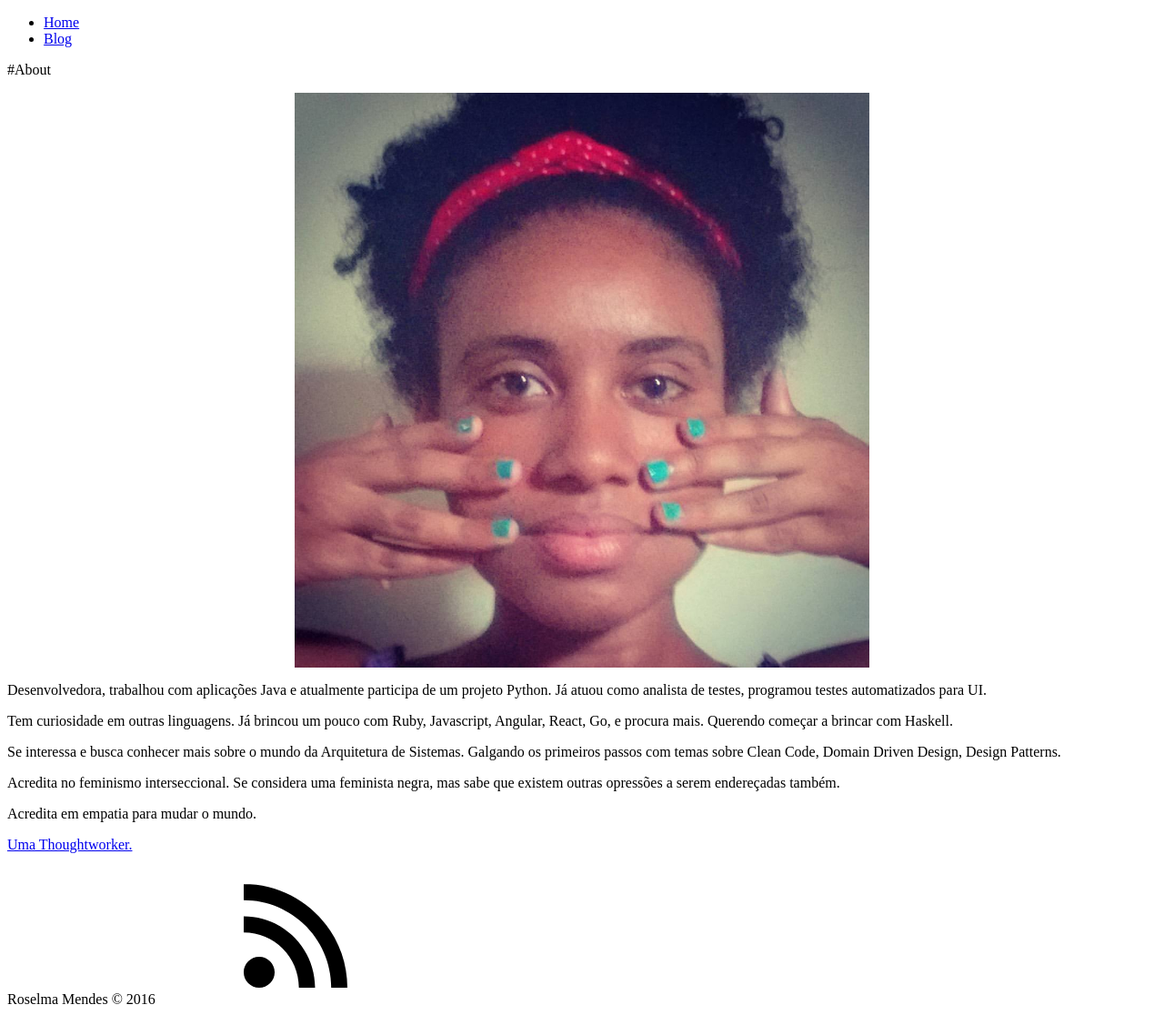
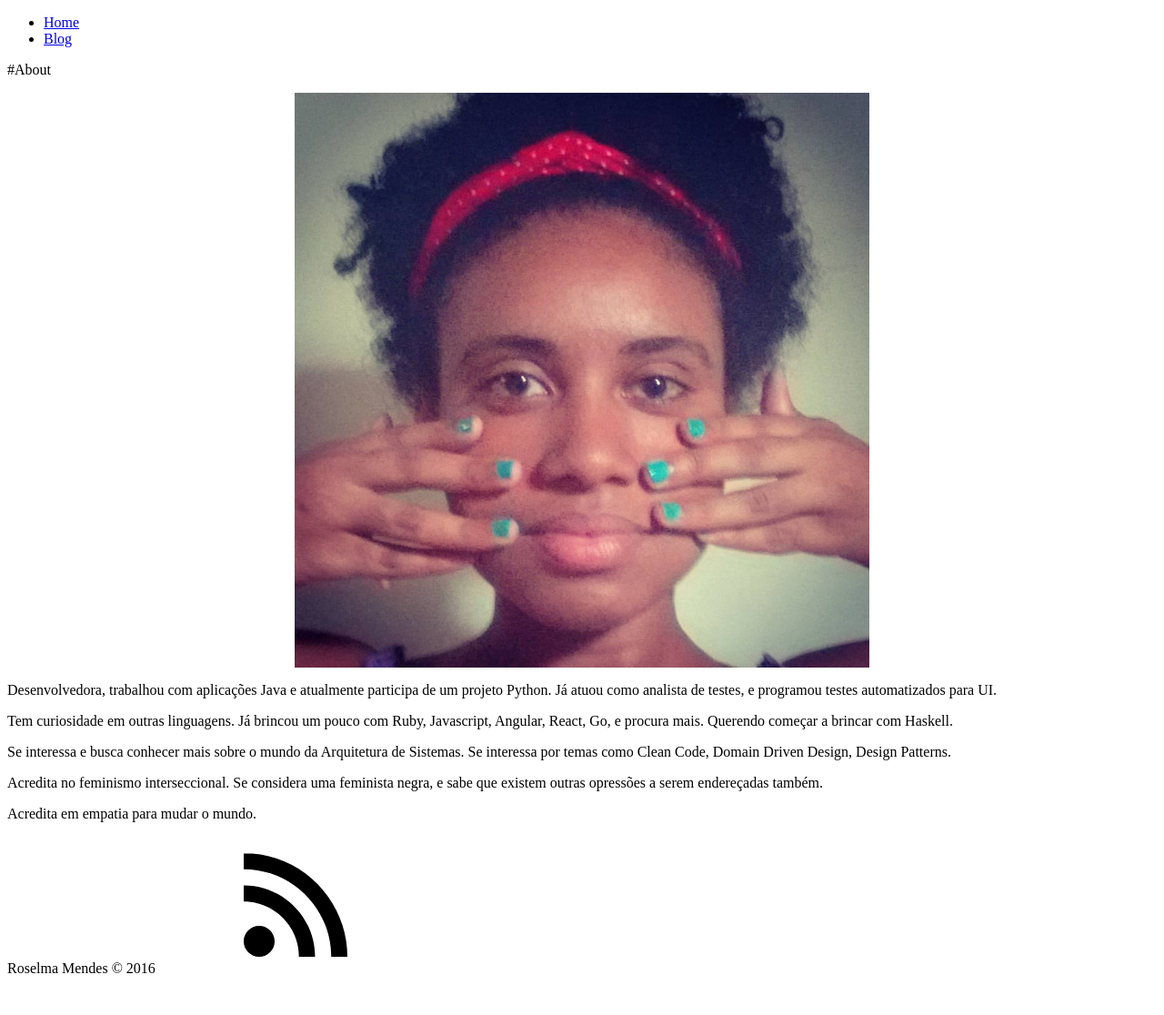
Before and after one commit to roselmamendes/roselmamendes.github.io, a Jekyll site: the page built from about.md, in a window 1280 px wide. Shown: the whole page at 91% size. Built offline with Jekyll 4.4.1, drawn with Linux system fonts in a browser that asks for light colours; after the commit the page ends 1082 px from its top, so only the background shows below that.

Commit message:
Atualizando o about.md.

```diff
--- a/about.md
+++ b/about.md
@@ -12,13 +12,11 @@ img { width: 50%; margin: 0 auto; display: block; }
 ![Profile Image]({{ site.url }}/{{ site.picture }})
 
 <p>Desenvolvedora, trabalhou com aplicações Java e atualmente participa de um projeto Python.
-Já atuou como analista de testes, programou testes automatizados para UI.</p>
+Já atuou como analista de testes, e programou testes automatizados para UI.</p>
 <p>Tem curiosidade em outras linguagens. Já brincou um pouco com Ruby, Javascript, Angular, React, Go, e procura mais.
 Querendo começar a brincar com Haskell.</p>
-<p>Se interessa e busca conhecer mais sobre o mundo da Arquitetura de Sistemas. Galgando os primeiros passos com temas  sobre Clean Code, Domain Driven Design, Design Patterns.
+<p>Se interessa e busca conhecer mais sobre o mundo da Arquitetura de Sistemas. Se interessa por temas como Clean Code, Domain Driven Design, Design Patterns.
 </p>
 
-<p>Acredita no feminismo interseccional. Se considera uma feminista negra, mas sabe que existem outras opressões a serem endereçadas também.</p>
+<p>Acredita no feminismo interseccional. Se considera uma feminista negra, e sabe que existem outras opressões a serem endereçadas também.</p>
 <p>Acredita em empatia para mudar o mundo.</p>
-
-<p><a href="https://www.thoughtworks.com/pt/">Uma Thoughtworker.</a></p>
```
